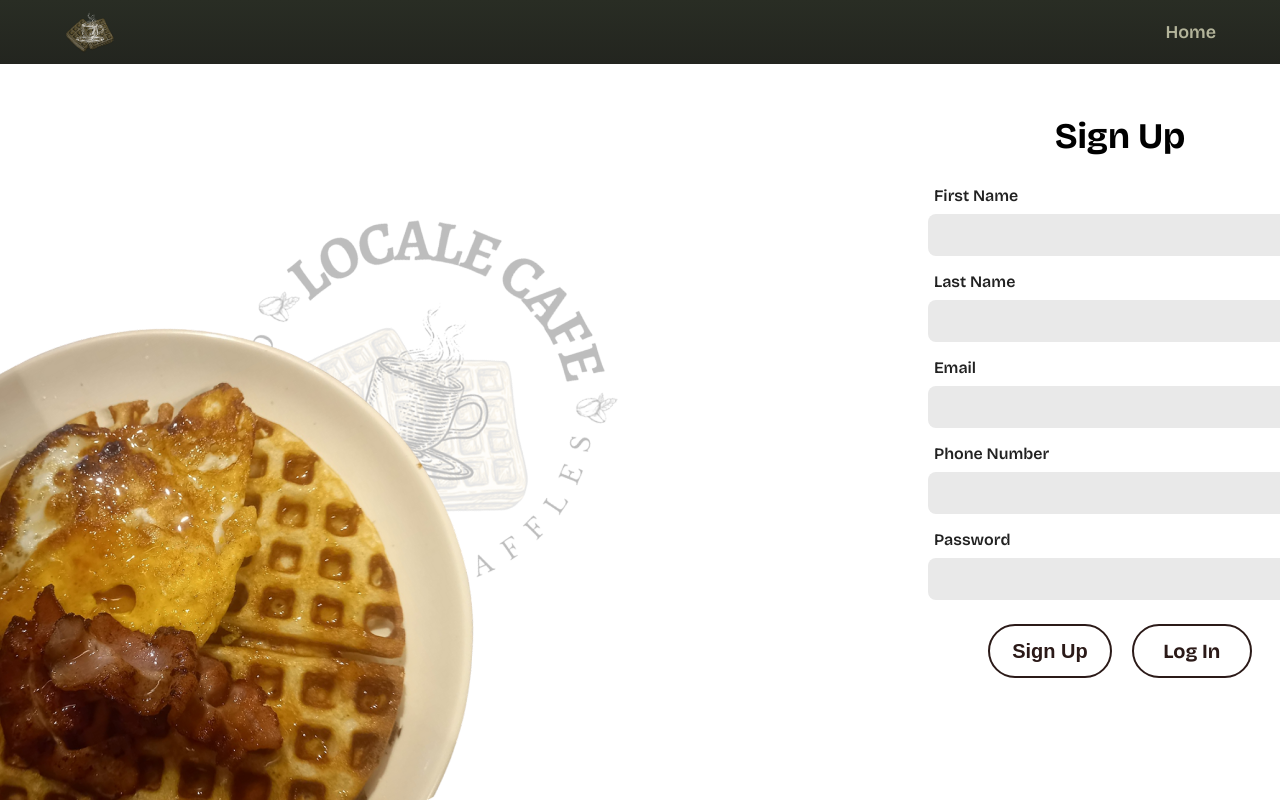
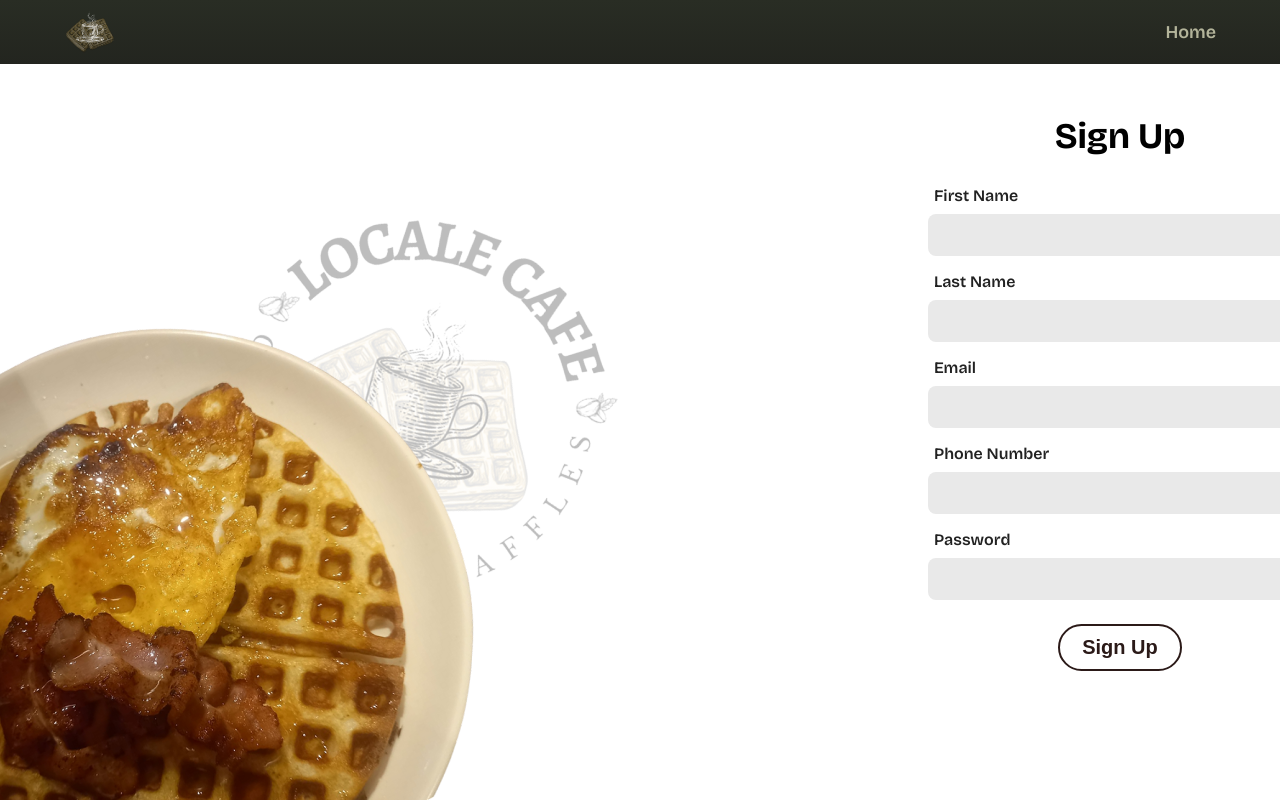
Before and after one commit to Miiihawk/CS211-Cafe-Menu-and-Booking-Tracker, a React (Vite) app in the folder frontend/: page /register in a window 1280 px wide. Shown: the top 800 px of the page. Built offline with nearby package versions, Linux system fonts and the light colour scheme; a web font is replaced by a local one.

Commit message:
Update SignUp.jsx

```diff
--- a/frontend/src/SignUp.jsx
+++ b/frontend/src/SignUp.jsx
@@ -39,9 +39,6 @@ export default function SignUp() {
 
             <div className="login-actions">
               <button className="btn outline">Sign Up</button>
-              <a className="btn outline" href="/login">
-                Log In
-              </a>
             </div>
           </div>
         </div>
```
